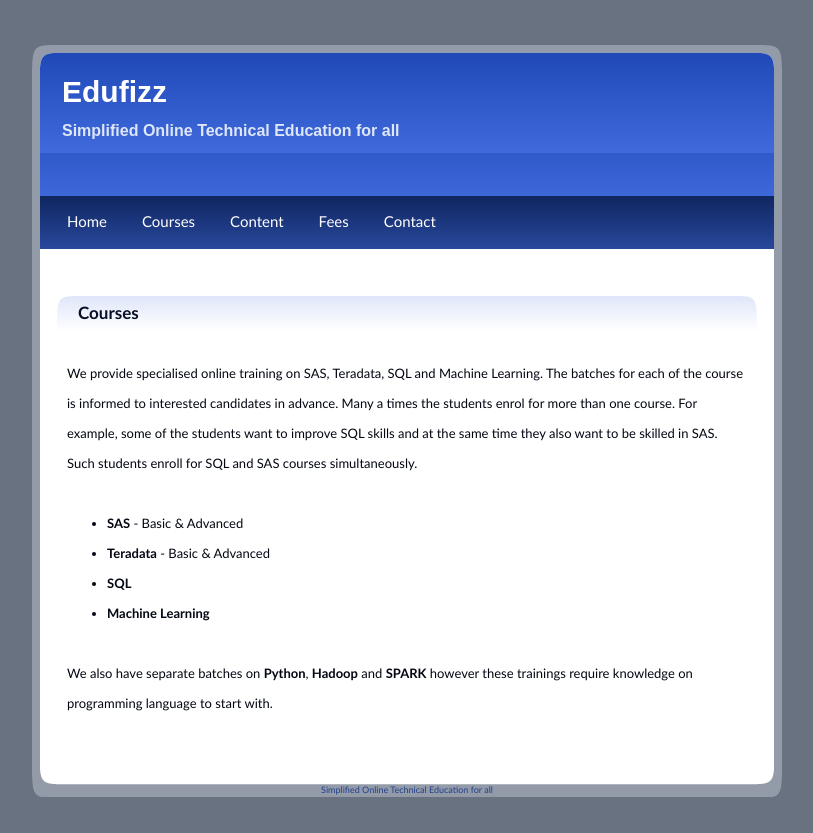
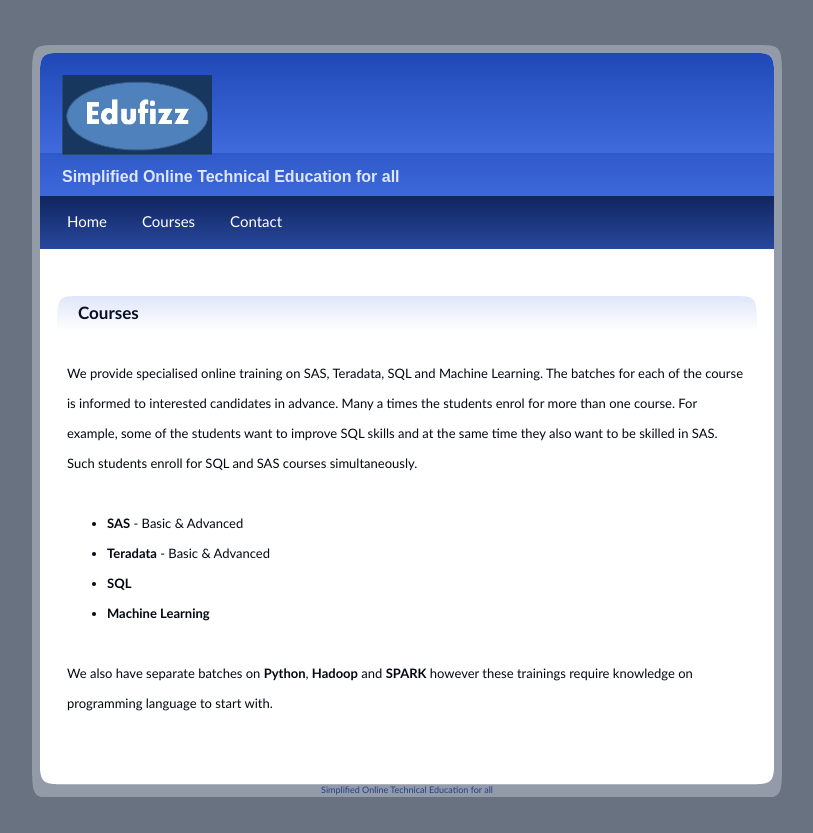
Before and after one commit to vibhashj/edufizz.github.io, a plain HTML site: page Courses.html in a window 1280 px wide. Shown: the whole page, without its empty margins (233-1046 px from the left). Drawn offline with Linux system fonts and the light colour scheme.

Commit message:
Update Courses.html

```diff
--- a/Courses.html
+++ b/Courses.html
@@ -13,17 +13,17 @@
     <div id="page">
 
         <div id="header">
-        	<div id="headerTitle">Edufizz</div>
+
+        	<div id="headerTitle"><img src="Logo.jpg" alt="" width="150" height="80" /></div>
 			<p>&nbsp;</p>
             <div id="headerSubText">Simplified Online Technical Education for all</div>
-
+            <p>&nbsp;</p>
+			<p>&nbsp;</p>
         </div>
         <div id="bar">
 
         	<div class="navLink"><a href="index.html">Home</a></div>
            	<div class="navLink"><a href="Courses.html">Courses</a></div>
-			<div class="navLink"><a href="Courses.html">Content</a></div>
-			<div class="navLink"><a href="Courses.html">Fees</a></div>
             <div class="navLink"><a href="Contact.html">Contact</a></div>
 
       </div>
```
